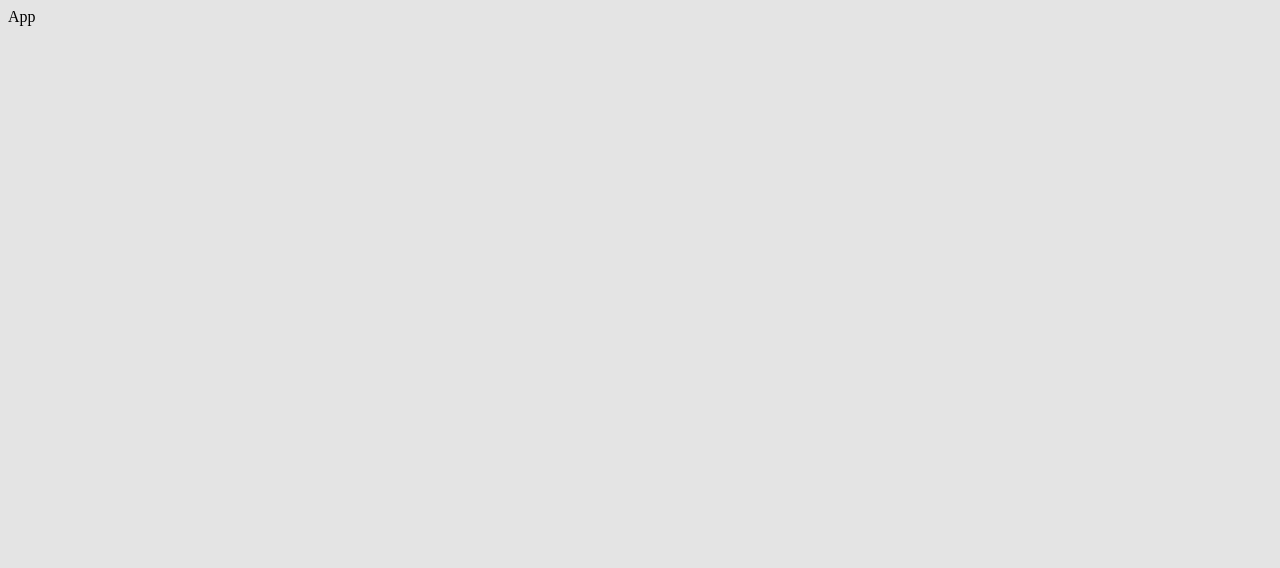
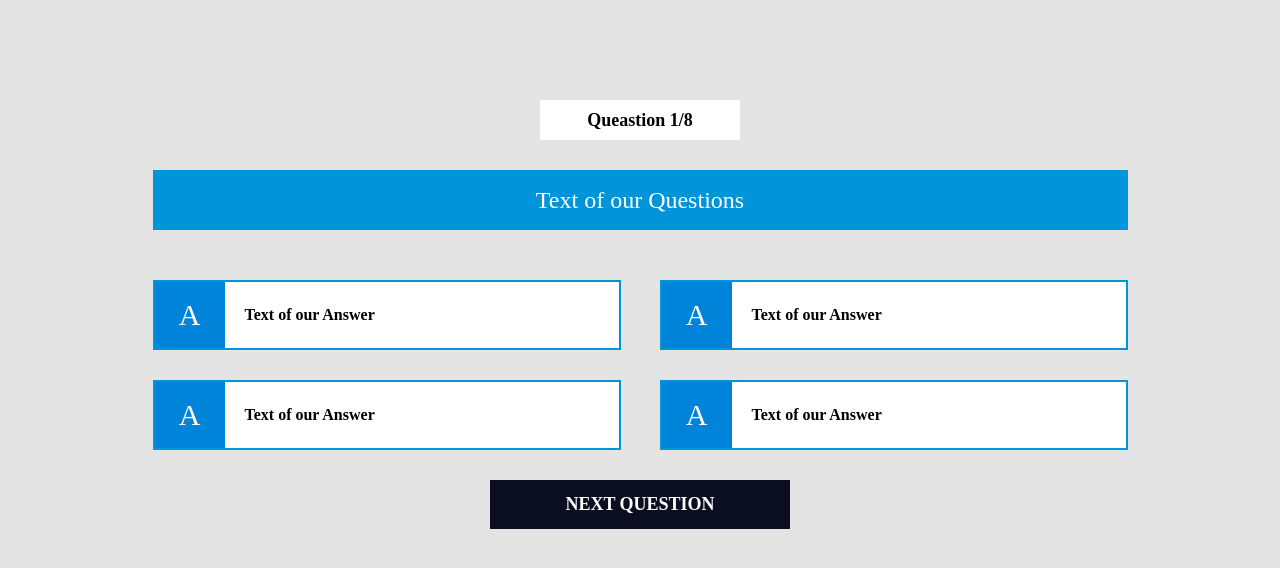
Before and after one commit to Chupacabra44/react-quiz, a React (Create React App) app: page / in a window 1280 px wide. Shown: the top 568 px of the page. Built offline with nearby package versions, Linux system fonts and the light colour scheme.

Commit message:
cerating components Quiz, Question & Answer

```diff
--- a/src/App.js
+++ b/src/App.js
@@ -1,7 +1,12 @@
+import Quiz from "./components/Quiz";
 import "./index.css";
 
 const App = () => {
-  return <div>App</div>;
+  return (
+    <div>
+      <Quiz />
+    </div>
+  );
 };
 
 export default App;
--- /dev/null
+++ b/src/components/Answer.jsx
@@ -0,0 +1,10 @@
+const Answer = () => {
+  return (
+    <div className="answer">
+      <div className="answer-letter">A</div>
+      <div className="answer-text">Text of our Answer</div>
+    </div>
+  );
+};
+
+export default Answer;
--- /dev/null
+++ b/src/components/Question.jsx
@@ -0,0 +1,17 @@
+import Answer from "./Answer";
+
+const Question = () => {
+  return (
+    <div>
+      <div className="question">Text of our Questions</div>
+      <div className="answers">
+        <Answer />
+        <Answer />
+        <Answer />
+        <Answer />
+      </div>
+    </div>
+  );
+};
+
+export default Question;
--- /dev/null
+++ b/src/components/Quiz.jsx
@@ -0,0 +1,15 @@
+import Question from "./Question";
+
+const Quiz = () => {
+  return (
+    <div className="quiz">
+      <div>
+        <div className="score">Queastion 1/8</div>
+        <Question />
+        <div className="next-button">Next Question</div>
+      </div>
+    </div>
+  );
+};
+
+export default Quiz;
```
